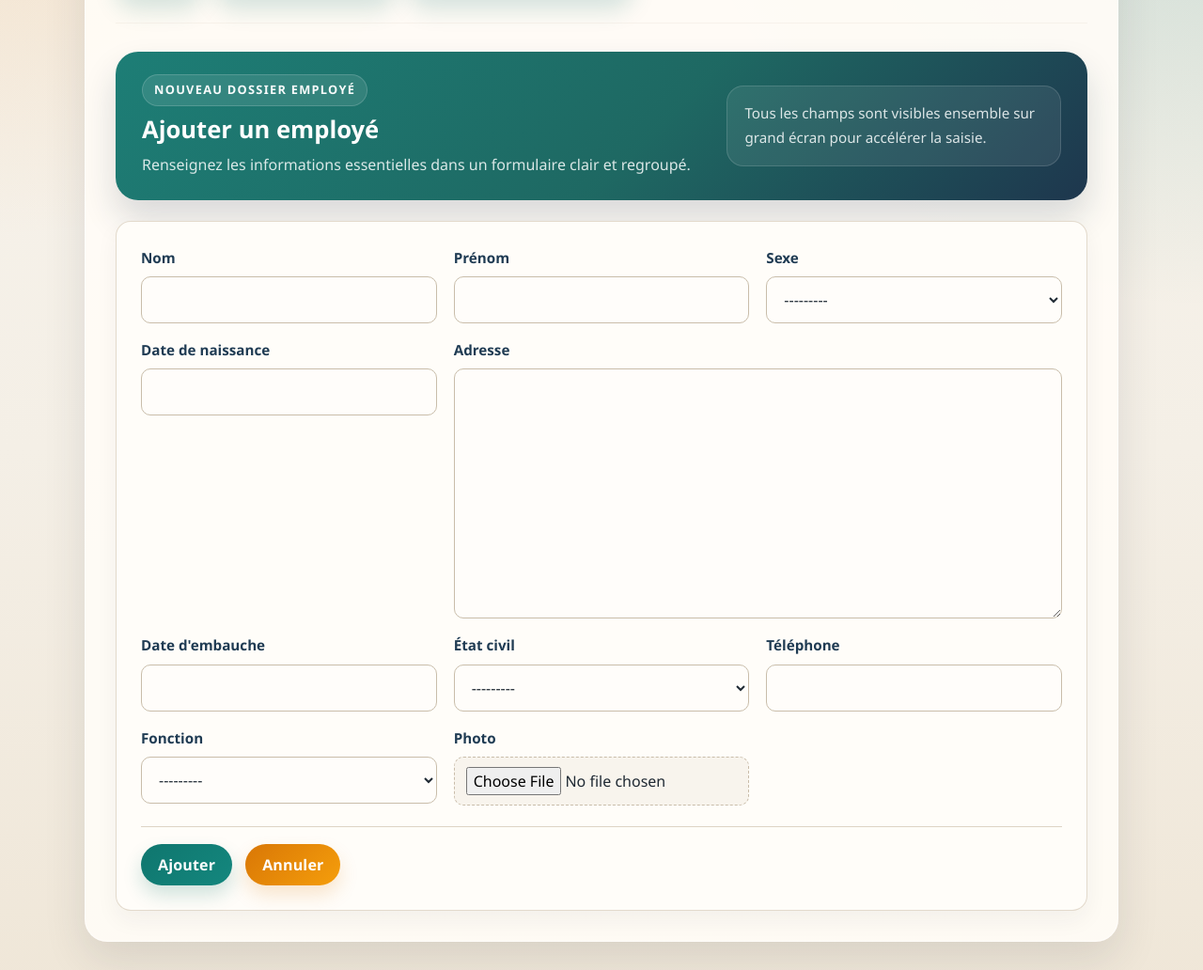
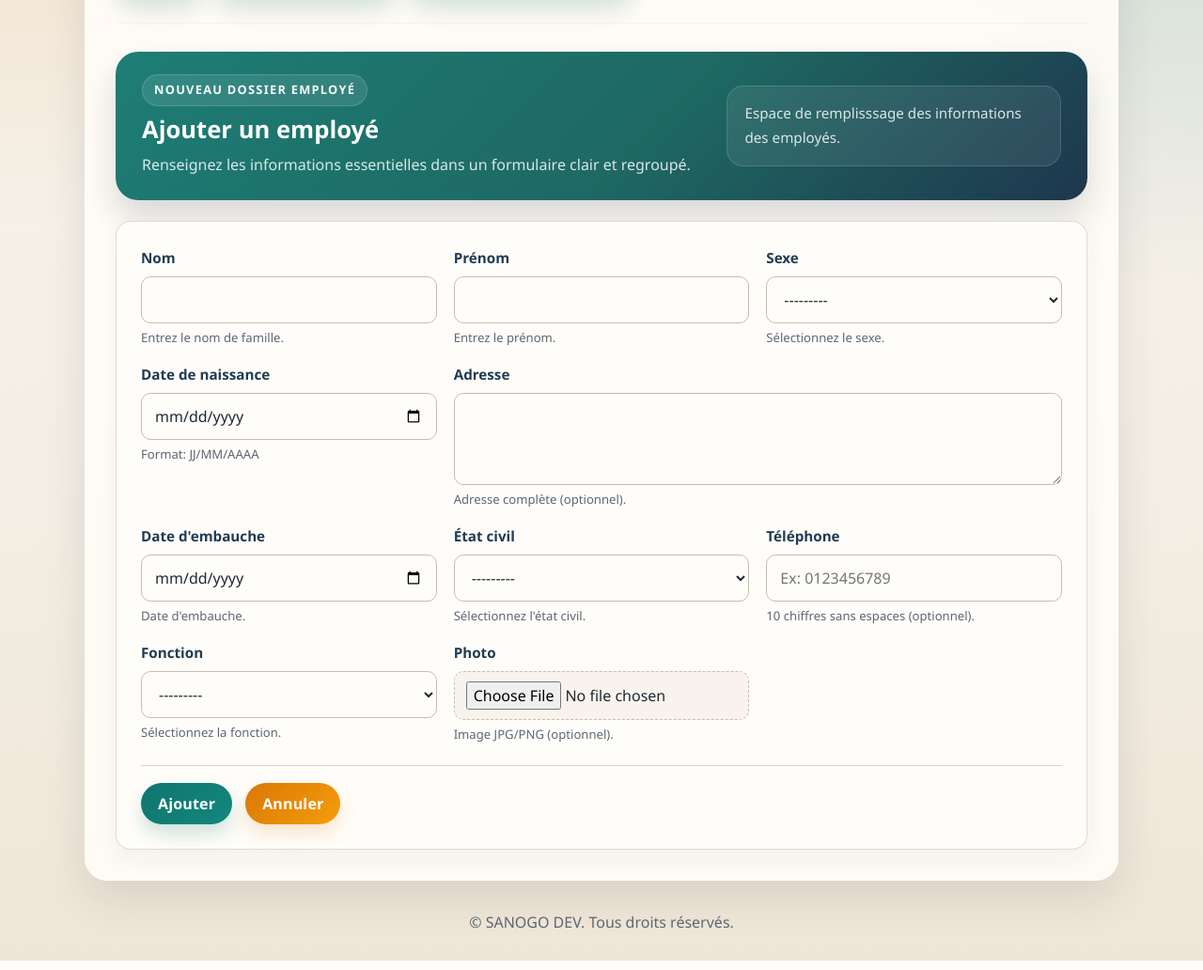
Before and after one commit to sanogo78/dashboard_employe, a Django app: page /employe/ajouter/ in a window 1280 px wide. Shown: the part 269-1301 px from the top of the page at 94% size. Run offline with Django 5.2, Linux system fonts and the light colour scheme; parts of the project's set-up code (start-up, migrations or seed data) failed here and were passed over.

Commit message:
ajout des validations

```diff
--- a/employe/form.py
+++ b/employe/form.py
@@ -1,7 +1,46 @@
 from django import forms
 from .models import Employe
+from django.core.exceptions import ValidationError
+from django.utils import timezone
 
 class EmployeForm(forms.ModelForm):
     class Meta:
         model = Employe
-        fields = '__all__' # ON prend tous les champs du formalaires
+        fields = '__all__'
+        widgets = {
+            'date_naissance': forms.DateInput(attrs={'type': 'date'}),
+            'date_embauche': forms.DateInput(attrs={'type': 'date'}),
+            'adresse': forms.Textarea(attrs={'rows': 3}),
+            'telephone': forms.TextInput(attrs={'placeholder': 'Ex: 0123456789'}),
+        }
+        help_texts = {
+            'nom': 'Entrez le nom de famille.',
+            'prenom': 'Entrez le prénom.',
+            'sexe': 'Sélectionnez le sexe.',
+            'date_naissance': 'Format: JJ/MM/AAAA',
+            'adresse': 'Adresse complète (optionnel).',
+            'date_embauche': 'Date d\'embauche.',
+            'etat_civil': 'Sélectionnez l\'état civil.',
+            'telephone': '10 chiffres sans espaces (optionnel).',
+            'fonction': 'Sélectionnez la fonction.',
+            'photo': 'Image JPG/PNG (optionnel).',
+        }
+
+    def clean_date_naissance(self):
+        date_naissance = self.cleaned_data.get('date_naissance')
+        if date_naissance and date_naissance >= timezone.now().date():
+            raise ValidationError("La date de naissance doit être dans le passé.")
+        return date_naissance
+
+    def clean_date_embauche(self):
+        date_embauche = self.cleaned_data.get('date_embauche')
+        if date_embauche and date_embauche > timezone.now().date():
+            raise ValidationError("La date d'embauche ne peut pas être dans le futur.")
+        return date_embauche
+
+    def clean_telephone(self):
+        telephone = self.cleaned_data.get('telephone')
+        if telephone:
+            if not telephone.isdigit() or len(telephone) != 10:
+                raise ValidationError("Le numéro de téléphone doit contenir exactement 10 chiffres.")
+        return telephone
--- /dev/null
+++ b/static/js/validation.js
@@ -0,0 +1,62 @@
+document.addEventListener('DOMContentLoaded', function() {
+    const form = document.querySelector('.employee-form-card');
+    const dateNaissance = document.getElementById('id_date_naissance');
+    const dateEmbauche = document.getElementById('id_date_embauche');
+    const telephone = document.getElementById('id_telephone');
+
+    form.addEventListener('submit', function(e) {
+        let hasErrors = false;
+
+        // Validation date de naissance
+        if (dateNaissance.value) {
+            const today = new Date().toISOString().split('T')[0];
+            if (dateNaissance.value >= today) {
+                showError(dateNaissance, "La date de naissance doit être dans le passé.");
+                hasErrors = true;
+            } else {
+                clearError(dateNaissance);
+            }
+        }
+
+        // Validation date d'embauche
+        if (dateEmbauche.value) {
+            const today = new Date().toISOString().split('T')[0];
+            if (dateEmbauche.value > today) {
+                showError(dateEmbauche, "La date d'embauche ne peut pas être dans le futur.");
+                hasErrors = true;
+            } else {
+                clearError(dateEmbauche);
+            }
+        }
+
+        // Validation téléphone
+        if (telephone.value) {
+            if (!/^\d{10}$/.test(telephone.value)) {
+                showError(telephone, "Le numéro de téléphone doit contenir exactement 10 chiffres.");
+                hasErrors = true;
+            } else {
+                clearError(telephone);
+            }
+        }
+
+        if (hasErrors) {
+            e.preventDefault();
+            alert("Veuillez corriger les erreurs dans le formulaire.");
+        }
+    });
+
+    function showError(field, message) {
+        clearError(field);
+        const errorDiv = document.createElement('div');
+        errorDiv.className = 'field-error';
+        errorDiv.textContent = message;
+        field.parentNode.appendChild(errorDiv);
+    }
+
+    function clearError(field) {
+        const existingError = field.parentNode.querySelector('.field-error');
+        if (existingError) {
+            existingError.remove();
+        }
+    }
+});
--- a/templates/ajouter_employe.html
+++ b/templates/ajouter_employe.html
@@ -2,6 +2,8 @@
 {% load static %} {% block title %}Ajouter un
 employé{% endblock %} {% block extra_css %}
 <link rel="stylesheet" href="{% static 'css/ajouter.css' %}" />
+{% endblock %} {% block extra_js %}
+<script src="{% static 'js/validation.js' %}"></script>
 {% endblock %} {% block content %}
 <section class="add-employee-page">
   <div class="add-employee-hero">
@@ -14,8 +16,7 @@ employé{% endblock %} {% block extra_css %}
       </p>
     </div>
     <div class="page-hint">
-      Tous les champs sont visibles ensemble sur grand écran pour accélérer la
-      saisie.
+      Espace de remplisssage des informations des employés.
     </div>
   </div>
 
--- a/templates/base.html
+++ b/templates/base.html
@@ -39,5 +39,6 @@
     <footer>
       <p>&copy; SANOGO DEV. Tous droits réservés.</p>
     </footer>
+    {% block extra_js %}{% endblock %}
   </body>
 </html>
--- a/templates/modifier_employe.html
+++ b/templates/modifier_employe.html
@@ -4,6 +4,9 @@
 {% block title %}Modifier un employé{% endblock %}
 {% block extra_css %}
 <link rel="stylesheet" href="{% static 'css/ajouter.css' %}" />
+{% endblock %}
+{% block extra_js %}
+<script src="{% static 'js/validation.js' %}"></script>
 {% endblock %}
 
 {% block content %}
```
Also changed, not shown: templates/bulletin_employe.html (+23 -9 lines), templates/supprimer_employe.html (+28 -0 lines), media/photos/Capture_décran_du_2026-04-03_03-18-39_ZblFrBy.png (added), media/photos/ddd_5m0auIi.png (added), 2 other files.
